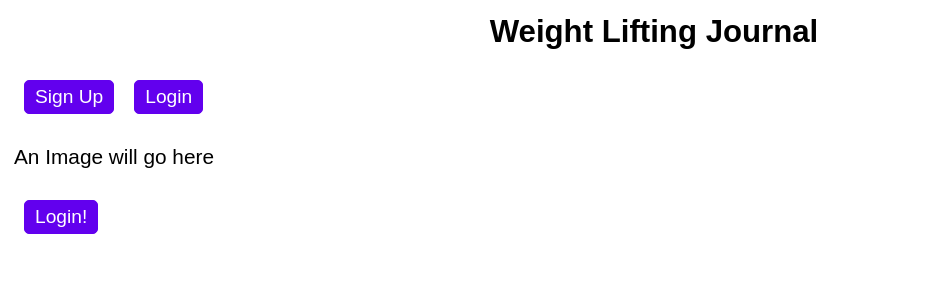
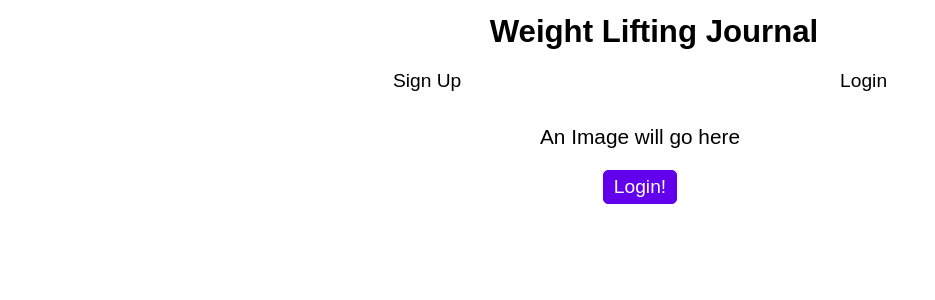
Before and after one commit to Build-Week-WeightLifting-Journal/Frontend, a React (Create React App) app in the folder weightlifting-journal/: page / in a window 1280 px wide. Shown: the top 300 px of the page, without its empty margins (0-935 px from the left). Built offline with nearby package versions, Linux system fonts and the light colour scheme.

Commit message:
added styling to App.css and Styles.js

```diff
--- a/weightlifting-journal/src/App.css
+++ b/weightlifting-journal/src/App.css
@@ -7,7 +7,6 @@
   }
 .Journal-title {
   text-decoration: none;
-  margin: 0;
   text-align: center;
   width: 100vw;
   display: flex;
@@ -20,16 +19,11 @@ h1 {
   margin-bottom: 20px;
 
 }
-/* .SignUpBtn{
-  display: flex;
-  flex-wrap: wrap;
-  margin: 10px;
-} */
+
 
 form {
   max-width: 500px;
   width: 100%;
-  margin: 0 auto;
 }
 
 label,
@@ -54,14 +48,7 @@ input.error {
   border-color: red;
 }
 
-.input-feedback {
-  color: rgb(235, 54, 54);
-  margin-top: -15px;
-  font-size: 14px;
-  margin-bottom: 20px;
-}
-
-button {
+.button {
   padding: 5px 10px;
   background-color: #6200EE;
   color: white;
@@ -69,7 +56,6 @@ button {
   background-color: 250ms;
   border-radius: 5px;
   font-size: 1.2rem;
-  margin: 10px;
 }
 
 button:hover {
--- a/weightlifting-journal/src/App.js
+++ b/weightlifting-journal/src/App.js
@@ -12,11 +12,9 @@ function App() {
   return (
     <div className="App">
       <nav>
-        <div>
           <Link className="Journal-title" to="/">
             <h1>Weight Lifting Journal</h1>
           </Link>
-        </div>
       </nav>
 
       <Switch>
--- a/weightlifting-journal/src/components/Home.js
+++ b/weightlifting-journal/src/components/Home.js
@@ -1,5 +1,6 @@
 import React from "react";
 import { useHistory } from "react-router-dom";
+import { MainContent, NavDiv, LoginSignup } from "./Styles.js";
 
 function Home() {
     const { push } = useHistory();
@@ -18,12 +19,17 @@ function Home() {
         push("/login");
     };
     return (
-      <div className="Home">
-        <button onClick={routeToSignup}>Sign Up</button>
-        <button onClick={routeToLogin}>Login</button>
-        <p>An Image will go here</p>
-        <button onClick={routeToHome}>Login!</button>
-      </div>
+      <>
+        <NavDiv>
+          <LoginSignup onClick={routeToSignup}>Sign Up</LoginSignup>
+          <LoginSignup onClick={routeToLogin}>Login</LoginSignup>
+        </NavDiv>
+
+        <MainContent>
+          <p>An Image will go here</p>
+          <button className="button" onClick={routeToHome}>Login!</button>
+        </MainContent>
+      </>
     );
   }
 
--- a/weightlifting-journal/src/components/Login.js
+++ b/weightlifting-journal/src/components/Login.js
@@ -2,7 +2,7 @@ import React, { useState } from "react";
 import { Route, Link } from "react-router-dom";
 import auth from "./auth";
 import axios from "axios";
-import { LoginSignup, WelcomeTitle, MainContent } from "./Styles.js";
+import { LoginSignup, WelcomeTitle, MainContent, WholeDiv } from "./Styles.js";
 import axiosWithAuth  from './auth';
 
 function Login(props)  {
@@ -44,7 +44,7 @@ function Login(props)  {
     }
 
     return (
-        <div>
+        <WholeDiv>
             <Link style={{ textDecoration: "none" }} to="/sign-up">
                 <LoginSignup>Sign Up</LoginSignup>
             </Link>
@@ -79,11 +79,11 @@ function Login(props)  {
                     {/* {touched.password && errors.password && <p
                     className="errors">{errors.password}</p>} */}
 
-                    <button type="submit" onSubmit={login}>Enter</button>
+                    <button className="button" type="submit" onSubmit={login}>Enter</button>
 
                 </form>
             </MainContent>
-        </div>
+        </WholeDiv>
     );
 }
 
--- a/weightlifting-journal/src/components/Signup.js
+++ b/weightlifting-journal/src/components/Signup.js
@@ -5,7 +5,7 @@ import Login from "./Login";
 import { withFormik, Form, Field } from "formik";
 import * as Yup from "yup";
 import axios from "axios";
-import { LoginSignup, WelcomeTitle, MainContent } from "./Styles.js";
+import { LoginSignup, WelcomeTitle, MainContent, WholeDiv } from "./Styles.js";
 
 const Signup = ({ errors, touched, status }) => {
     const [signup, setSignup] = useState([]);
@@ -16,7 +16,7 @@ const Signup = ({ errors, touched, status }) => {
       status && setSignup(signup => [...signup, status]);
     }, [status]);
     return (
-        <div>
+        <WholeDiv>
             <Link to="/login">
                 <LoginSignup>Login</LoginSignup>
             </Link>
@@ -46,7 +46,7 @@ const Signup = ({ errors, touched, status }) => {
                     {touched.password && errors.password &&<p
                     className="errors">{errors.password}</p>}
 
-                    <button type="submit" onClick={() => {
+                    <button className="button" type="submit" onClick={() => {
                         auth.login(() => {
                             history.push("/dashboard");
                         });
@@ -54,7 +54,7 @@ const Signup = ({ errors, touched, status }) => {
                     </button>
                 </Form>
             </MainContent>
-        </div>
+        </WholeDiv>
     );
 }
 
--- a/weightlifting-journal/src/components/Styles.js
+++ b/weightlifting-journal/src/components/Styles.js
@@ -18,3 +18,15 @@ export const MainContent = styled.div`
   flex-direction: column;
   align-items: center;
 `;
+
+export  const NavDiv = styled.div`
+  display: flex;
+  justify-content: space-evenly;
+  align-items: center;
+  width: 100vw;
+  margin: 0;
+`;
+
+export const WholeDiv = styled.div`
+  padding: 15px;
+`;
```
